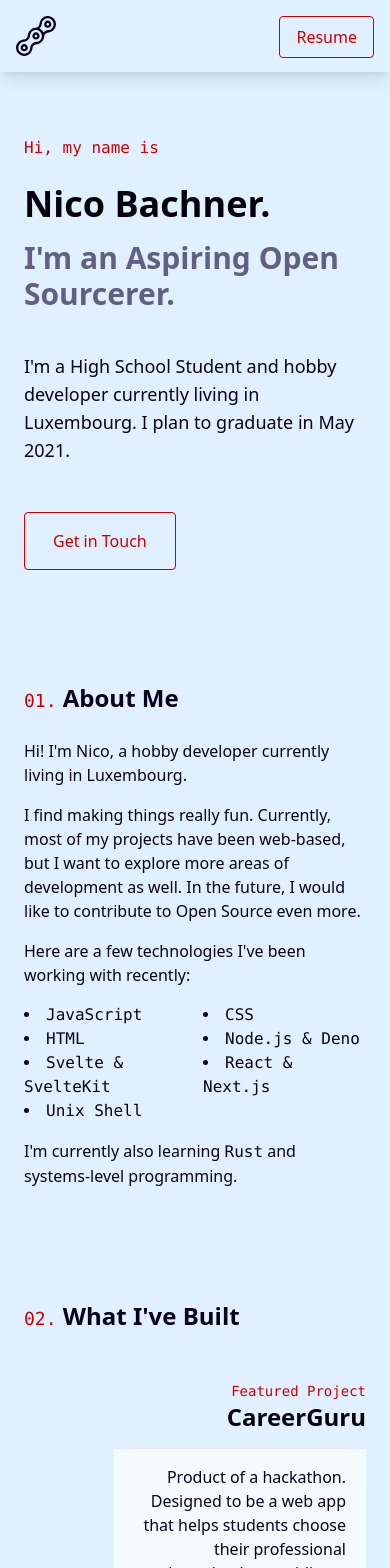
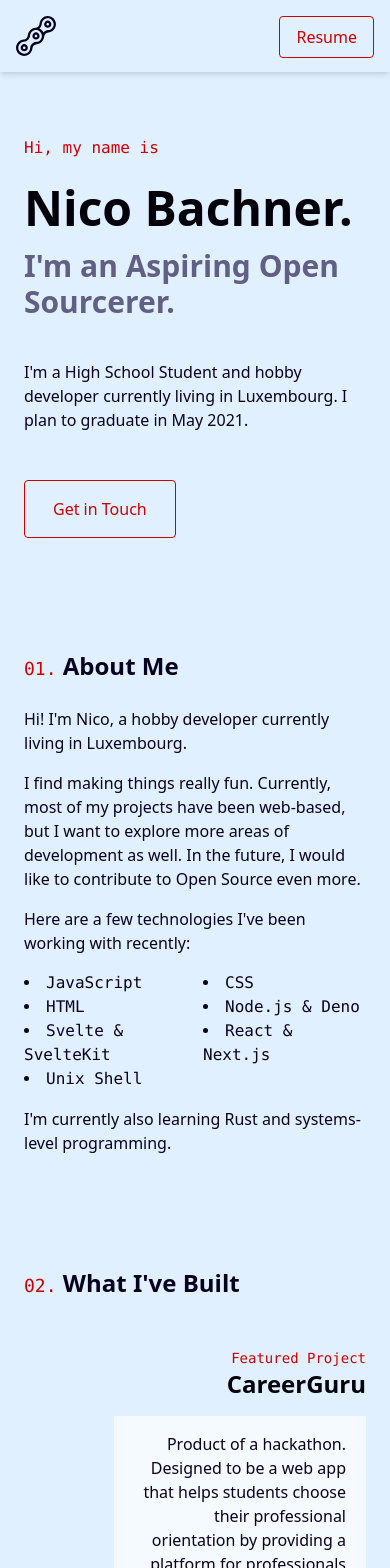
Before and after one commit to nico-bachner/v2, a Next.js app: page / in a window 390 px wide. Shown: the top 1568 px of the page. Built offline with nearby package versions, Linux system fonts and the light colour scheme.

Commit message:
improved about section responsiveness

```diff
--- a/components/button.jsx
+++ b/components/button.jsx
@@ -2,12 +2,12 @@ export default function Button(props) {
     return (
         <button
             className={
-                "text-red dark:text-green " +
+                props.className +
+                " text-red dark:text-green " +
                 "hover:bg-red dark:hover:bg-green " +
                 "border rounded " +
                 "hover:bg-opacity-20 transition duration-200 ease-in-out" +
-                "font-mono " +
-                props.className
+                "font-mono"
             }
         >
             {props.children}
--- a/components/email.jsx
+++ b/components/email.jsx
@@ -4,7 +4,7 @@ export default function Email() {
     return (
         <nav
             className="hidden lg:block fixed
-                z-10 right-8 xl:right-12 bottom-0 w-6
+                z-10 right-8 xl:right-12 2xl:right-16 bottom-0 w-6
                 text-indigo-light dark:text-cyan-dark
             "
         >
--- a/components/navbar.jsx
+++ b/components/navbar.jsx
@@ -14,7 +14,7 @@ function NavLink(props) {
 
 export default function Navbar() {
     return (
-        <nav className="fixed z-50 w-screen px-4 lg:px-8 xl:px-12 bg-cyan dark:bg-indigo h-18 shadow-lg dark:shadow-xl">
+        <nav className="fixed z-50 w-screen px-4 lg:px-8 xl:px-12 2xl:px-16 bg-cyan dark:bg-indigo h-18 shadow-md dark:shadow-xl">
             <a href="/">
                 <Nico className="h-full inline-block py-4 hover:text-red dark:hover:text-green"/>
             </a>
--- a/components/sections/about.jsx
+++ b/components/sections/about.jsx
@@ -1,20 +1,22 @@
+import ExtLink from "../ext-link"
+import Image from 'next/image'
+
 export default function About(props) {
     return (
         <section id="about" className={"max-w-max mx-auto " + props.className}>
             <h2 className="text-2xl lg:text-3xl font-bold text-indigo dark:text-cyan">
                 <span className="text-red dark:text-green font-mono text-lg lg:text-xl font-normal">01.</span> About Me
             </h2>
-            <div className="mt-6 max-w-max md:mx-auto">
-                <img src="" alt="Profile picture of Nico" className="hidden xl:block w-64 h-72 xl:float-right"/>
-                <div className="xl:pr-80">
+            <div className="mt-6 mx-auto lg:grid lg:grid-cols-3 lg:gap-6 max-w-4xl">
+                <div className="col-span-2">
                     <p>Hi! I'm Nico, a hobby developer currently living in Luxembourg.</p>
-                    <p className="my-4 sm:text-justify max-w-prose">
+                    <p className="my-4 max-w-prose">
                         I find making things really fun.
                         Currently, most of my projects have been web-based, but I want to explore more areas of development as well.
                         In the future, I would like to contribute to Open Source even more.
                     </p>
                     <p>Here are a few technologies I've been working with recently:</p>
-                    <ul className="grid grid-cols-2 2xl:grid-cols-3 gap-x-4 list-disc list-inside font-mono my-4">
+                    <ul className="grid grid-cols-2 gap-x-4 list-disc list-inside font-mono my-4">
                         <li>JavaScript</li>
                         <li>CSS</li>
                         <li>HTML</li>
@@ -23,8 +25,13 @@ export default function About(props) {
                         <li>React & Next.js</li>
                         <li>Unix Shell</li>
                     </ul>
-                    <p>I'm currently also learning <span className="font-mono">Rust</span> and systems-level programming.</p>
+                    <p>I'm currently also learning <ExtLink href="https://www.rust-lang.org">Rust</ExtLink> and systems-level programming.</p>
                 </div>
+                <img
+                    src="/images/nico.png"
+                    alt="Picture of Nico"
+                    className="hidden lg:block w-full border rounded"
+                />
             </div>
         </section>
     )
--- a/components/sections/contact.jsx
+++ b/components/sections/contact.jsx
@@ -3,16 +3,16 @@ import ExtLink from '../ext-link'
 
 export default function Contact(props) {
     return (
-        <section id="contact" className={"text-center w-3/4 sm:w-2/3 md:w-7/12 lg:w-1/2 mx-auto " + props.className}>
+        <section id="contact" className={"text-center max-w-max mx-auto " + props.className}>
             <p className="font-mono text-red dark:text-green">
                 03. What's Next?
             </p>
-            <h2 className="text-4xl sm:text-5xl lg:text-6xl mt-6 font-bold">
+            <h2 className="text-4xl sm:text-5xl lg:text-6xl my-6 font-bold">
                 Get in Touch
             </h2>
-            <p className="mt-6 text-lg">
+            <p className="lg:text-lg max-w-prose">
                 Since I am currently still in high school, I am not looking for full-time jobs yet.
-                However, I am happy to help with ad hoc projects or contribute to open source.
+                However, I am happy to help with ad hoc projects, especially if they are open source.
             </p>
             <ExtLink href="mailto:yo@nicob.dev">
                 <Button className="mt-10 px-8 py-4 ">
--- a/components/sections/footer.jsx
+++ b/components/sections/footer.jsx
@@ -1,5 +1,5 @@
 import ExtLink from '../ext-link'
-import { GitHub, NextJS, Tailwind, Vercel, Lift } from '../icons'
+import { Lift } from '../icons'
 import * as Elevator from "elevator.js";
 
 export default function Footer(props) {
@@ -21,7 +21,7 @@ export default function Footer(props) {
                 <p>Built from scratch by Nico Bachner</p>
                 <p>Design by Brittany Chiang</p>
                 <p>
-                    <ExtLink href="https://github.com/nico-bachner/website" className="text-red-500 dark:text-green-300">
+                    <ExtLink href="https://github.com/nico-bachner/website" className="text-red dark:text-green">
                         View Source Code
                     </ExtLink>
                 </p>
--- a/components/sections/header.jsx
+++ b/components/sections/header.jsx
@@ -7,13 +7,13 @@ export default function Header(props) {
             <p className="font-mono text-red dark:text-green">
                 Hi, my name is
             </p>
-            <h1 className="text-4xl sm:text-6xl md:text-7xl mt-6 font-bold text-indigo-dark dark:text-cyan-light">
+            <h1 className="text-5xl md:text-6xl xl:text-7xl 2xl:text-8xl mt-6 font-bold text-indigo-dark dark:text-cyan-light">
                 Nico Bachner.
             </h1>
-            <p className="mt-4 text-3xl sm:text-5xl md:text-6xl font-bold text-indigo-light dark:text-cyan-dark opacity-60">
+            <p className="mt-4 text-3xl sm:text-4xl md:text-5xl xl:text-6xl 2xl:text-7xl font-bold text-indigo-light dark:text-cyan-dark opacity-60">
                 I'm an Aspiring Open Sourcerer.
             </p>
-            <p className="max-w-prose mt-10 text-lg">
+            <p className="max-w-prose mt-10 lg:text-lg">
                 I'm a High School Student and hobby developer currently living in Luxembourg. I plan to graduate in May 2021.
             </p>
             <ExtLink href="mailto:yo@nicob.dev">
--- a/components/social.jsx
+++ b/components/social.jsx
@@ -3,7 +3,7 @@ import { CodeGolf, DEV, GitHub, StackOverflow } from "./icons";
 
 export default function Social() {
     return (
-        <nav className="hidden lg:block fixed z-10 left-8 xl:left-12 bottom-0 w-6 text-indigo-light dark:text-cyan-dark">
+        <nav className="hidden lg:block fixed z-10 left-8 xl:left-12 2xl:left-16 bottom-0 w-6 text-indigo-light dark:text-cyan-dark">
             <ExtLink href="https://github.com/nico-bachner" className="w-full">
                 <GitHub className="w-full my-6 hover:text-red dark:hover:text-green"/>
             </ExtLink>
--- a/pages/index.js
+++ b/pages/index.js
@@ -24,7 +24,7 @@ export default function Home() {
 
             <Navbar/>
 
-            <main className="py-18 mx-6 sm:mx-10 md:mx-16 lg:mx-28 xl:mx-36">
+            <main className="py-18 mx-6 sm:mx-10 md:mx-16 lg:mx-28 xl:mx-36 2xl:mx-48">
                 <Header className="pt-16 sm:pt-20 md:pt-24 lg:pt-28 xl:pt-32 2xl:pt-36"/>
                 <About className="pt-28 md:pt-56"/>
                 <Projects className="pt-28"/>
```
Also changed, not shown: 1 other file (tests, documents, lock files or other folders).
